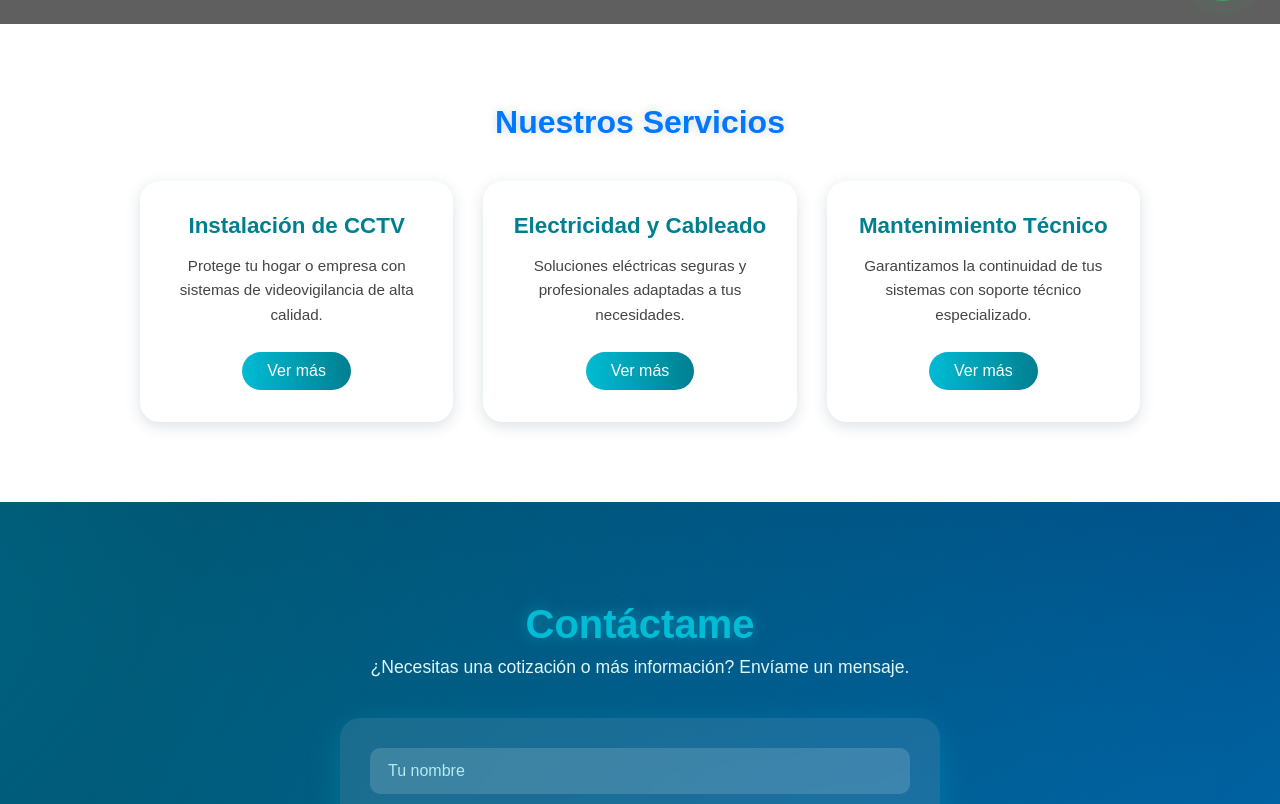
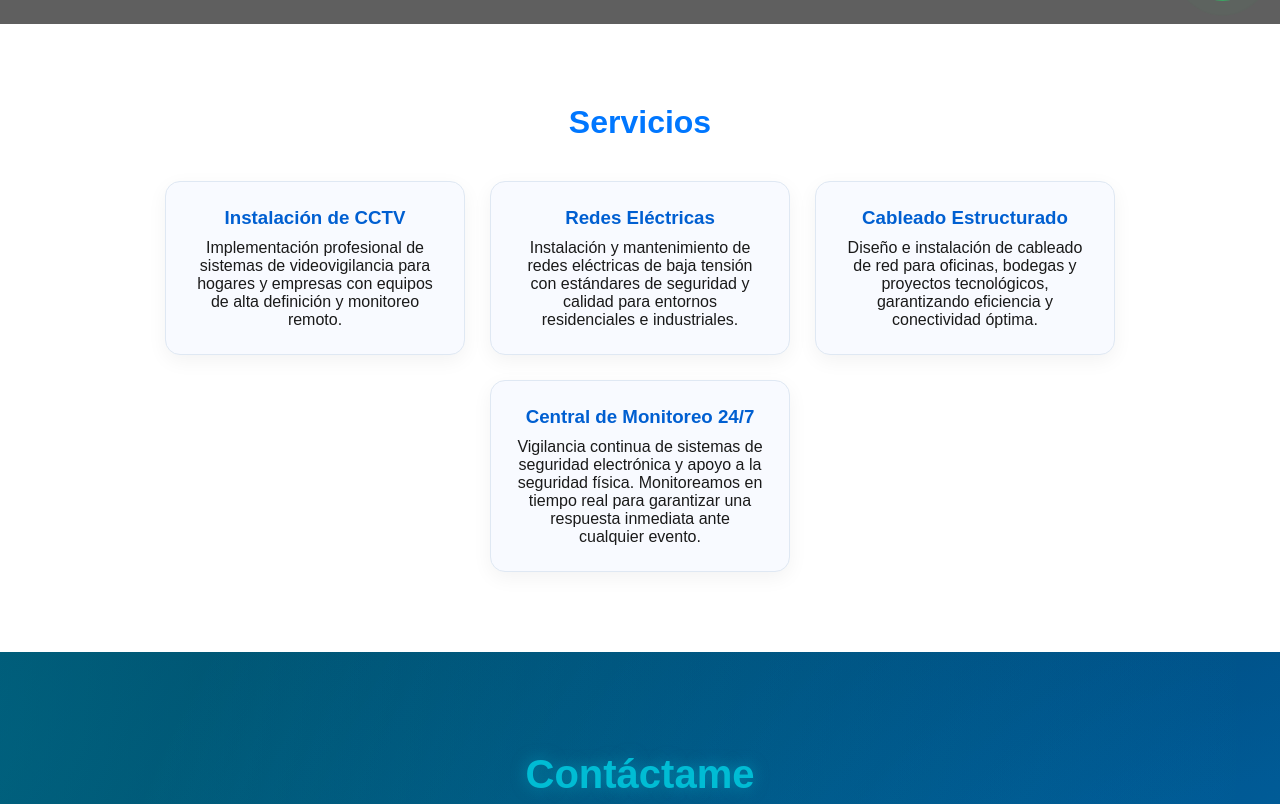
Before and after one commit to MrBryan27/Ps-Soluciones-en-tecnolog-a, a plain HTML site: page index.html in a window 1280 px wide. Shown: the part 776-1580 px from the top of the page. Drawn offline with nearby package versions, Linux system fonts and the light colour scheme; grey boxes are pictures that could not be loaded.

Commit message:
index.html

```diff
--- a/index.html
+++ b/index.html
@@ -37,27 +37,44 @@
 
 
     <!-- Servicios -->
- <section id="servicios" class="services-section">
-  <h2>Nuestros Servicios</h2>
+ <!-- Servicios -->
+<section id="servicios">
+  <h2>Servicios</h2>
+  <div class="services">
 
-  <div class="services-grid">
-    <div class="service-card">
+    <div class="service" onclick="window.location.href='cctv.html'">
       <h3>Instalación de CCTV</h3>
-      <p>Protege tu hogar o empresa con sistemas de videovigilancia de alta calidad.</p>
-      <a href="cctv.html" target="_blank" class="btn-servicio">Ver más</a>
+      <p>
+        Implementación profesional de sistemas de videovigilancia para hogares
+        y empresas con equipos de alta definición y monitoreo remoto.
+      </p>
     </div>
 
-    <div class="service-card">
-      <h3>Electricidad y Cableado</h3>
-      <p>Soluciones eléctricas seguras y profesionales adaptadas a tus necesidades.</p>
-      <a href="electricidad.html" target="_blank" class="btn-servicio">Ver más</a>
+    <div class="service" onclick="window.location.href='electricidad.html'">
+      <h3>Redes Eléctricas</h3>
+      <p>
+        Instalación y mantenimiento de redes eléctricas de baja tensión con
+        estándares de seguridad y calidad para entornos residenciales e industriales.
+      </p>
     </div>
 
-    <div class="service-card">
-      <h3>Mantenimiento Técnico</h3>
-      <p>Garantizamos la continuidad de tus sistemas con soporte técnico especializado.</p>
-      <a href="mantenimiento.html" target="_blank" class="btn-servicio">Ver más</a>
+    <div class="service" onclick="window.location.href='mantenimiento.html'">
+      <h3>Cableado Estructurado</h3>
+      <p>
+        Diseño e instalación de cableado de red para oficinas, bodegas y
+        proyectos tecnológicos, garantizando eficiencia y conectividad óptima.
+      </p>
     </div>
+
+    <div class="service" onclick="window.location.href='monitoreo.html'">
+      <h3>Central de Monitoreo 24/7</h3>
+      <p>
+        Vigilancia continua de sistemas de seguridad electrónica y apoyo a la
+        seguridad física. Monitoreamos en tiempo real para garantizar una
+        respuesta inmediata ante cualquier evento.
+      </p>
+    </div>
+
   </div>
 </section>
 
@@ -119,7 +136,7 @@
     <!-- Script principal -->
     <script src="script.js"></script>
 <!-- Botón flotante de WhatsApp -->
-<a href="https://wa.me/573012050415?text=Hola%20BryanTech,%20deseo%20más%20información%20sobre%20sus%20servicios"
+<a href="https://wa.me/573014913791?text=Hola%20BryanTech,%20deseo%20más%20información%20sobre%20sus%20servicios"
    class="whatsapp-float"
    target="_blank"
    aria-label="Chatear por WhatsApp">
@@ -172,5 +189,3 @@
 
   </body>
 </html>
-
-</html>
```
